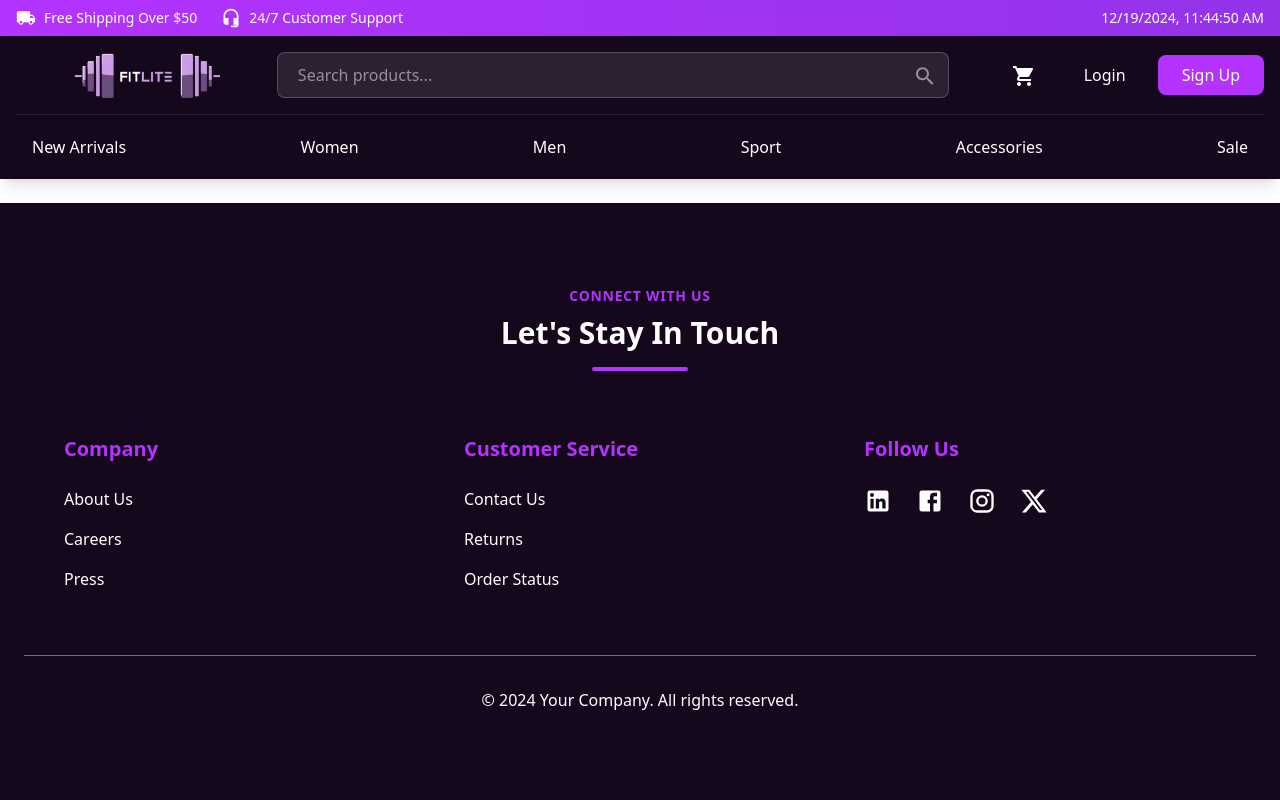
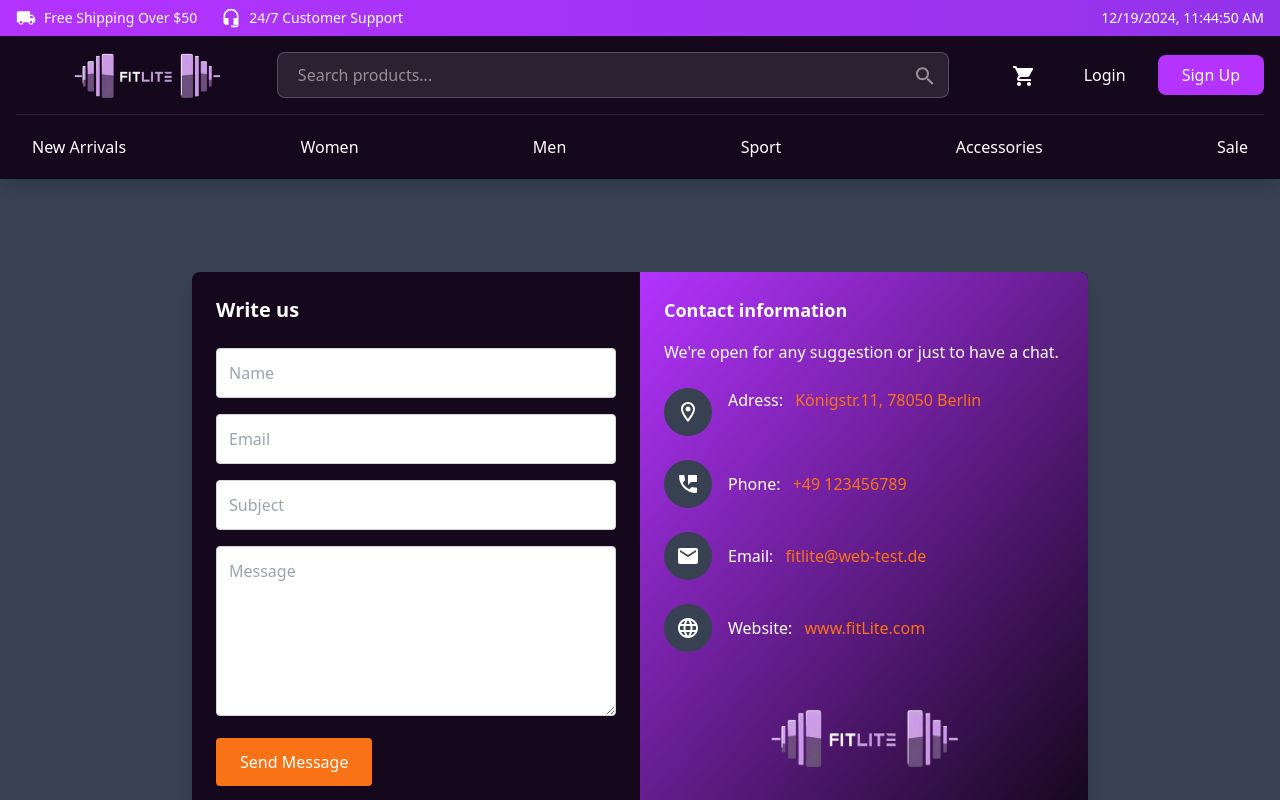
Before and after one commit to servetisikli/fit-lite-final-project-client, a React (Vite) app: page /contact in a window 1280 px wide. Shown: the top 800 px of the page. Built offline with nearby package versions, Linux system fonts and the light colour scheme; a web font is replaced by a local one.

Commit message:
contact page edited

```diff
--- a/src/components/footer/Footer.jsx
+++ b/src/components/footer/Footer.jsx
@@ -3,6 +3,7 @@ import FacebookIcon from "@mui/icons-material/Facebook";
 import XIcon from "@mui/icons-material/X";
 import InstagramIcon from "@mui/icons-material/Instagram";
 import LinkedInIcon from "@mui/icons-material/LinkedIn";
+import { Link } from "react-router-dom";
 
 const Footer = () => {
   return (
@@ -61,12 +62,12 @@ const Footer = () => {
             </h2>
             <ul className="space-y-4">
               <li>
-                <a
-                  href="#"
+                <Link
+                  to="/contact"
                   className="text-white hover:text-customPurple transition-colors duration-300"
                 >
                   Contact Us
-                </a>
+                </Link>
               </li>
               <li>
                 <a
--- a/src/pages/contact/Contact.jsx
+++ b/src/pages/contact/Contact.jsx
@@ -1,9 +1,176 @@
-import React from 'react'
+import React, { useState } from "react";
+import LocationOnOutlinedIcon from "@mui/icons-material/LocationOnOutlined";
+import PermPhoneMsgIcon from "@mui/icons-material/PermPhoneMsg";
+import EmailIcon from "@mui/icons-material/Email";
+import LanguageIcon from "@mui/icons-material/Language";
+import logo from "../../assets/images/logo.png";
+import { div } from "framer-motion/client";
 
-const Contact = () => {
+const ContactForm = () => {
+  const [formState, setFormState] = useState({
+    name: "",
+    email: "",
+    subject: "",
+    message: "",
+  });
+  const [successMessage, setSuccessMessage] = useState("");
+  const [errorMessage, setErrorMessage] = useState("");
+
+  const handleChange = (e) => {
+    const { name, value } = e.target;
+    setFormState((prevState) => ({
+      ...prevState,
+      [name]: value,
+    }));
+  };
+
+  const handleSubmit = (e) => {
+    e.preventDefault();
+    if (formState.name && formState.email && formState.message) {
+      setSuccessMessage("Your message was sent, thank you!");
+      setErrorMessage("");
+      setFormState({ name: "", email: "", subject: "", message: "" });
+    } else {
+      setErrorMessage("Please fill in all required fields.");
+      setSuccessMessage("");
+    }
+  };
+
   return (
-    <div>Contact</div>
-  )
-}
+    <div className="min-h-screen bg-gray-700 flex">
+      <div className="mt-56 container mx-auto px-6 ">
+        <div className="text-center mb-12"></div>
+        <div className="flex justify-center">
+          <div className="w-full max-w-4xl flex flex-wrap bg-customNavbar shadow-lg rounded-lg overflow-hidden">
+            {/* Contact Form */}
+            <div className="w-full md:w-1/2 p-6">
+              <h3 className="text-xl font-semibold text-white mb-6">
+                Write us
+              </h3>
+              {errorMessage && (
+                <div className="text-red-500 mb-4">{errorMessage}</div>
+              )}
+              {successMessage && (
+                <div className="text-green-500 mb-4">{successMessage}</div>
+              )}
+              <form onSubmit={handleSubmit}>
+                <div className="mb-4">
+                  <input
+                    type="text"
+                    name="name"
+                    value={formState.name}
+                    onChange={handleChange}
+                    placeholder="Name"
+                    className="w-full p-3 border border-gray-300 rounded focus:outline-none focus:ring-2 focus:ring-orange-500"
+                  />
+                </div>
+                <div className="mb-4">
+                  <input
+                    type="email"
+                    name="email"
+                    value={formState.email}
+                    onChange={handleChange}
+                    placeholder="Email"
+                    className="w-full p-3 border border-gray-300 rounded focus:outline-none focus:ring-2 focus:ring-orange-500"
+                  />
+                </div>
+                <div className="mb-4">
+                  <input
+                    type="text"
+                    name="subject"
+                    value={formState.subject}
+                    onChange={handleChange}
+                    placeholder="Subject"
+                    className="w-full p-3 border border-gray-300 rounded focus:outline-none focus:ring-2 focus:ring-orange-500"
+                  />
+                </div>
+                <div className="mb-4">
+                  <textarea
+                    name="message"
+                    value={formState.message}
+                    onChange={handleChange}
+                    placeholder="Message"
+                    className="w-full p-3 border border-gray-300 rounded focus:outline-none focus:ring-2 focus:ring-orange-500"
+                    rows="6"
+                  ></textarea>
+                </div>
+                <div>
+                  <button
+                    type="submit"
+                    className="px-6 py-3 bg-orange-500 text-white rounded shadow hover:bg-orange-600 focus:outline-none focus:ring-2 focus:ring-orange-500"
+                  >
+                    Send Message
+                  </button>
+                </div>
+              </form>
+            </div>
 
-export default Contact
+            {/* Contact Info */}
+            <div className="w-full md:w-1/2  bg-gradient-to-br from-customPurple to-customNavbar text-white p-6">
+              <h3 className="text-lg font-semibold mb-4">
+                Contact information
+              </h3>
+              <p className="mb-6">
+                We're open for any suggestion or just to have a chat.
+              </p>
+              <div className="mb-6 flex items-start">
+                <div className="w-12 h-12 bg-gray-700 rounded-full flex items-center justify-center">
+                  <LocationOnOutlinedIcon></LocationOnOutlinedIcon>
+                  <span className="text-orange-500 fas fa-map-marker-alt"></span>
+                </div>
+                <p className="ml-4">
+                  Adress:{" "}
+                  <span className="ml-2 text-orange-500">
+                    Königstr.11, 78050 Berlin
+                  </span>
+                </p>
+              </div>
+              <div className="mb-6 flex items-center">
+                <div className="w-12 h-12 bg-gray-700 rounded-full flex items-center justify-center">
+                  <PermPhoneMsgIcon></PermPhoneMsgIcon>
+                  <span className="text-orange-500 fas fa-phone"></span>
+                </div>
+                <p className="ml-4">
+                  Phone:{" "}
+                  <a href="tel://1234567920" className="text-orange-500 ml-2">
+                    +49 123456789
+                  </a>
+                </p>
+              </div>
+              <div className="mb-6 flex items-center">
+                <div className="w-12 h-12 bg-gray-700 rounded-full flex items-center justify-center">
+                  <EmailIcon></EmailIcon>
+                  <span className="text-orange-500 fas fa-paper-plane"></span>
+                </div>
+                <p className="ml-4">
+                  Email:{" "}
+                  <a
+                    href="mailto:info@yoursite.com"
+                    className="text-orange-500 ml-2"
+                  >
+                    fitlite@web-test.de
+                  </a>
+                </p>
+              </div>
+              <div className="mb-4 flex items-center">
+                <div className="w-12 h-12 bg-gray-700 rounded-full flex items-center justify-center">
+                  <LanguageIcon></LanguageIcon>
+                  <span className="text-orange-500 fas fa-globe"></span>
+                </div>
+                <p className="ml-4">
+                  Website:{" "}
+                  <a href="#" className="text-orange-500 ml-2">
+                    www.fitLite.com
+                  </a>
+                </p>
+              </div>
+              <img src={logo} className="w-48 mx-auto mt-14" />
+            </div>
+          </div>
+        </div>
+      </div>
+    </div>
+  );
+};
+
+export default ContactForm;
```
